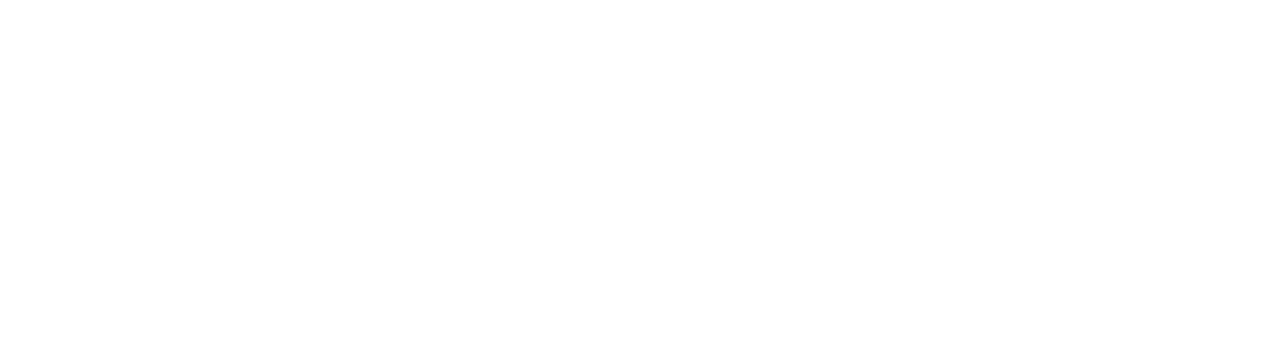
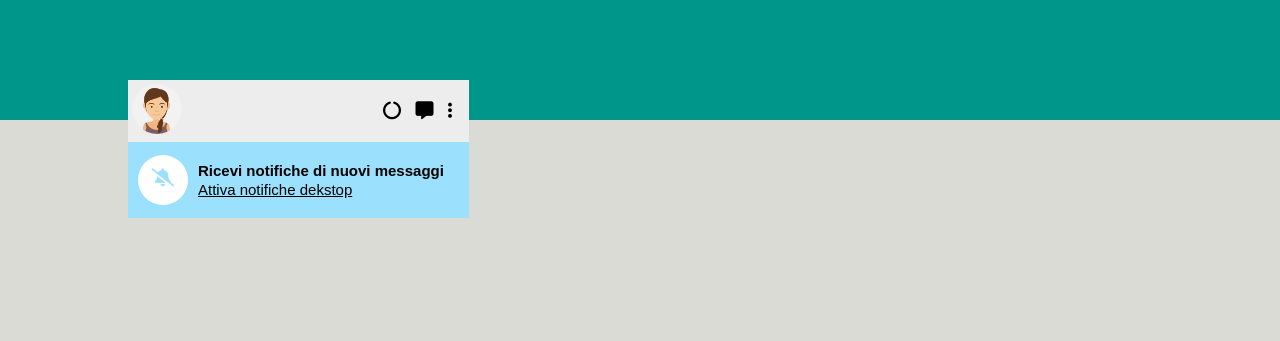
Before and after one commit to alex-jr-dev/vue-boolzapp, a plain HTML site: page index.html in a window 1280 px wide. Drawn offline with Linux system fonts and the light colour scheme.

Commit message:
Implemented me section and notif. section

```diff
--- a/index.html
+++ b/index.html
@@ -4,8 +4,51 @@
     <meta charset="UTF-8" />
     <meta http-equiv="X-UA-Compatible" content="IE=edge" />
     <meta name="viewport" content="width=device-width, initial-scale=1.0" />
+    <script
+      src="https://kit.fontawesome.com/529703bd5f.js"
+      crossorigin="anonymous"
+    ></script>
     <link rel="stylesheet" href="style.css" />
     <title>Boolzapp</title>
   </head>
-  <body></body>
+  <body>
+    <!-- Sfondo verde nella parte alta -->
+    <div class="wrapper-block-green">
+      <div class="block-green"></div>
+    </div>
+    <!-- Container di wa -->
+    <div class="container">
+      <!-- Parte sinistra -->
+      <div class="wrapper-left">
+        <!-- Sezione me  -->
+        <div class="me-section">
+          <div>
+            <img src="imgs/avatar_io.jpg" alt="me img" />
+          </div>
+          <!-- Sezione icone -->
+          <div class="wrapper-icons">
+            <i class="fas fa-circle-notch"></i>
+            <i class="fas fa-comment-alt"></i>
+            <i class="fas fa-ellipsis-v"></i>
+          </div>
+        </div>
+        <!-- Sezione notifiche -->
+        <div class="notification-section">
+          <div>
+            <i class="fas fa-bell-slash"></i>
+          </div>
+          <div>
+            <p>Ricevi notifiche di nuovi messaggi</p>
+            <p>Attiva notifiche dekstop</p>
+          </div>
+        </div>
+        <!-- Senzione cerca chat -->
+        <div></div>
+        <!-- Sezione chat -->
+        <div></div>
+      </div>
+      <!-- Parte destra -->
+      <div class="wrapper-right"></div>
+    </div>
+  </body>
 </html>
--- a/style.css
+++ b/style.css
@@ -0,0 +1,115 @@
+* {
+  padding: 0;
+  margin: 0;
+  box-sizing: border-box;
+}
+
+html {
+  font-family: Arial, Helvetica, sans-serif;
+}
+
+body {
+  background-color: rgb(218, 219, 212);
+}
+
+/* Block green section */
+
+.wrapper-block-green {
+  position: relative;
+}
+
+.block-green {
+  height: 120px;
+  background-color: rgb(0, 150, 137);
+  position: absolute;
+  top: 0;
+  right: 0;
+  left: 0;
+  z-index: -1;
+}
+
+/* Start container section */
+
+.container {
+  width: 100%;
+  max-width: 1024px;
+  margin: auto;
+  padding-top: 80px;
+  padding-bottom: 80px;
+  display: flex;
+}
+
+/* Left section */
+
+.wrapper-left {
+  width: 35%;
+  display: flex;
+  flex-direction: column;
+}
+
+.wrapper-left div {
+  padding: 10px;
+}
+
+.wrapper-left div:first-of-type {
+  padding: 2px;
+}
+
+img {
+  width: 50px;
+  border-radius: 50%;
+}
+
+/* Me section */
+.me-section {
+  background-color: rgb(237, 237, 237);
+  display: flex;
+  justify-content: space-between;
+  align-items: center;
+}
+
+i {
+  padding-left: 5px;
+  padding-right: 5px;
+  font-size: 18px;
+  cursor: pointer;
+}
+
+/* Notification section */
+
+.notification-section {
+  background-color: rgb(155, 224, 253);
+  display: flex;
+  align-items: center;
+}
+
+.notification-section div:first-of-type {
+  background-color: white;
+  height: 50px;
+  width: 50px;
+  border-radius: 50%;
+}
+
+.notification-section i {
+  position: relative;
+  transform: translateX(20%) translateY(65%);
+  color: rgb(155, 224, 253);
+}
+
+.notification-section p {
+  font-size: 15px;
+}
+
+.notification-section div:last-of-type p:first-of-type {
+  font-weight: bold;
+  margin-bottom: 2px;
+}
+
+.notification-section div:last-of-type p:last-of-type {
+  text-decoration: underline;
+  cursor: pointer;
+}
+
+.wrapper-right {
+  width: 70%;
+}
```
